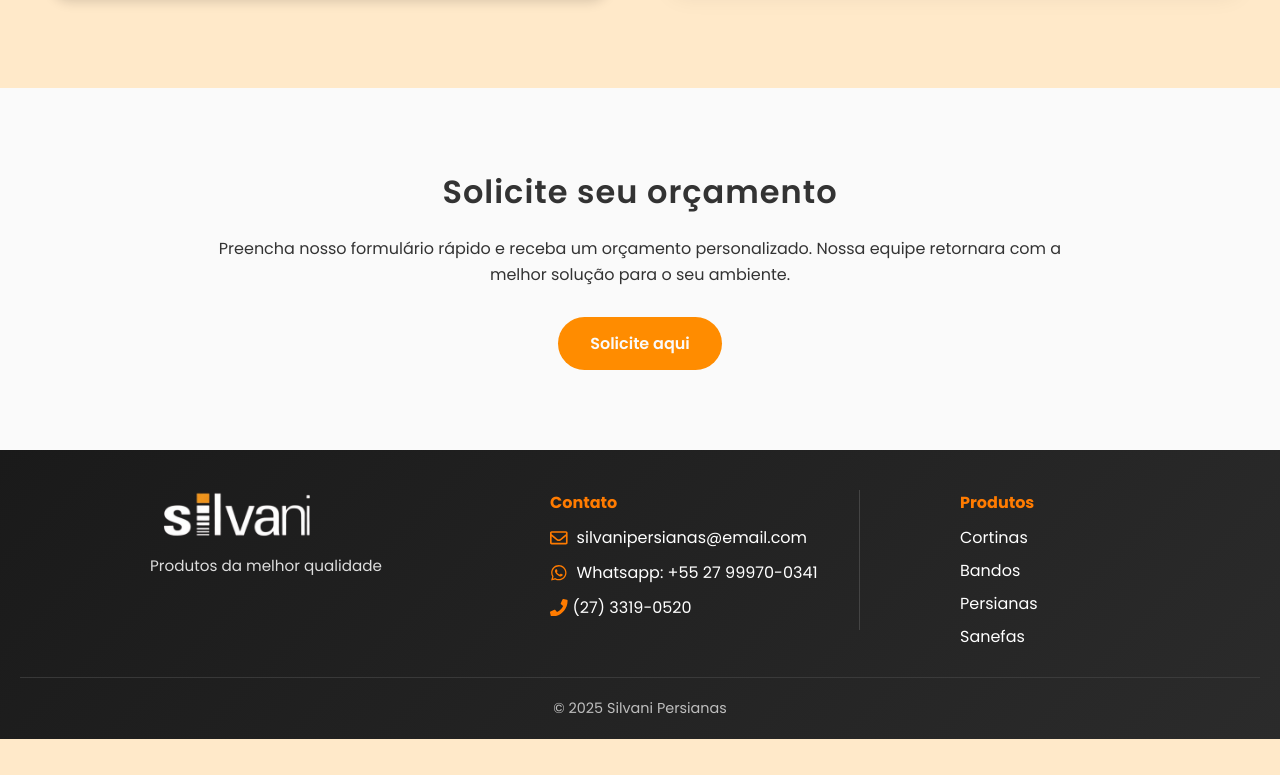
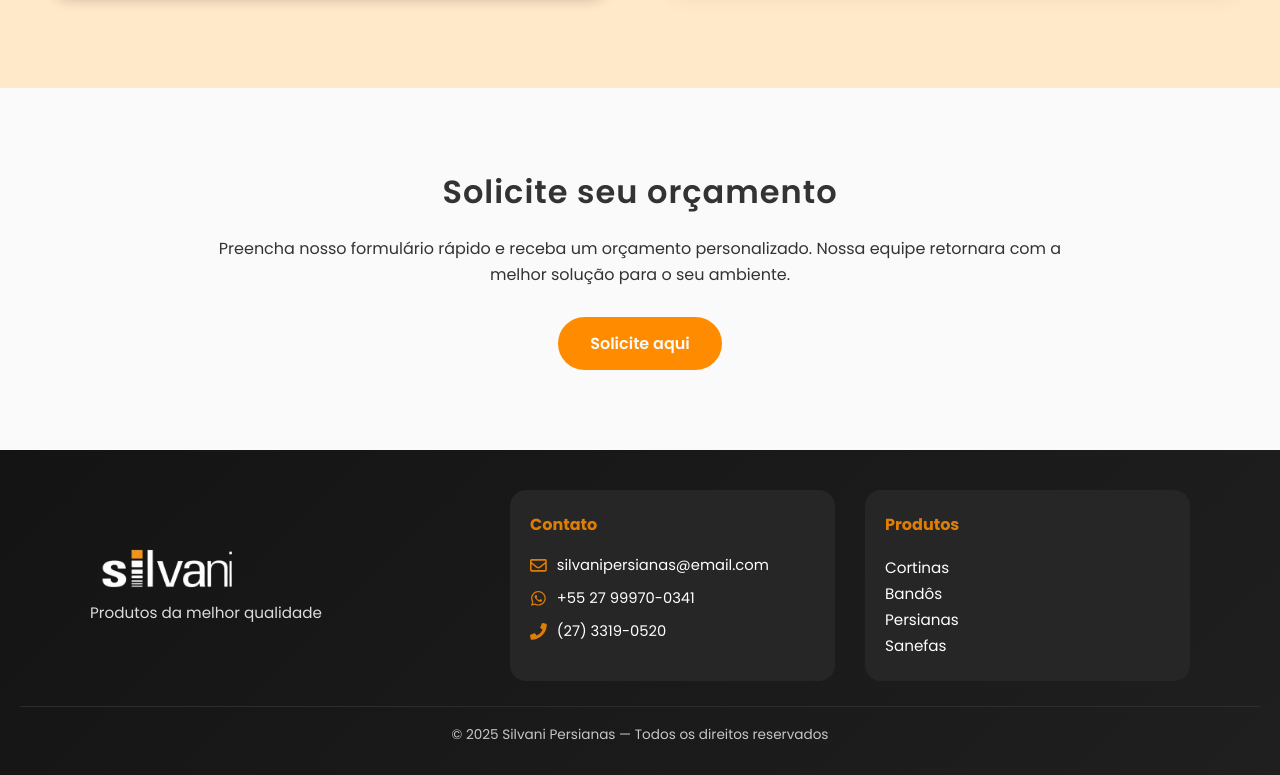
Before and after one commit to andremk12/TCC2---Frontend, a React (Vite) app: page /#/ in a window 1280 px wide. Shown: the part 1531-2306 px from the top of the page. Before the commit the page ends 2270 px from the top, so only its background shows below. Built offline with nearby package versions, Linux system fonts and the light colour scheme; grey boxes are pictures that could not be loaded.

Commit message:
Ajustes de responsividade

```diff
--- a/src/components/detalhesPedido/index.jsx
+++ b/src/components/detalhesPedido/index.jsx
@@ -124,6 +124,7 @@ function DetalhesModal({ open, onClose, details }) {
                     </strong>
                   </div>
 
+                  <div className = "odm-table-wrapper">
                       <table className="odm-table">
                         <thead>
                           <tr>
@@ -157,6 +158,7 @@ function DetalhesModal({ open, onClose, details }) {
                           </tr>
                         </tbody>
                       </table>
+                  </div>
 
                   {it.acessorios?.length ? (
                     <div className="odm-accessories">
--- a/src/components/footer/index.jsx
+++ b/src/components/footer/index.jsx
@@ -1,61 +1,57 @@
 import "./style.css";
 import { FaRegEnvelope, FaWhatsapp, FaPhone } from "react-icons/fa";
-import logo from "../../assets/logo-branca-SFp.png"
-
+import logo from "../../assets/logo-branca-SFp.png";
 
 function Footer() {
   return (
-    <div class ="footer">
-      <div className="footer-flex">
-        <div>
+    <footer className="footer">
+      <div className="footer-premium">
 
-        </div>
-
-        <div className="footer-sobre">
-         <img src={logo} alt="logo" />
+        {/* LOGO + FRASE */}
+        <div className="footer-brand">
+          <img src={logo} alt="Logo Silvani Persianas" />
           <p>Produtos da melhor qualidade</p>
         </div>
 
-        <div className="footer-contatos">
+        {/* CONTATOS */}
+        <div className="footer-card">
           <h4>Contato</h4>
-          <ul>
-            <li>
-              <FaRegEnvelope className="icon-f" />
+
           <a href="mailto:silvanipersianas@hotmail.com">
-                silvanipersianas@email.com
+            <FaRegEnvelope /> silvanipersianas@email.com
           </a>
-            </li>
-            <li>
-              <FaWhatsapp className="icon-f" />
+
           <a
             href="https://wa.me/5527999700341"
             target="_blank"
             rel="noopener noreferrer"
           >
-                Whatsapp: +55 27 99970-0341
+            <FaWhatsapp /> +55 27 99970-0341
           </a>
-            </li>
-            <li>
-              <FaPhone className="icon-f" />
-              <span>(27) 3319-0520</span>
-            </li>
-          </ul>
+
+          <span>
+            <FaPhone /> (27) 3319-0520
+          </span>
         </div>
 
-        <div className="footer-produtos">
+        {/* PRODUTOS */}
+        <div className="footer-card">
           <h4>Produtos</h4>
           <ul>
             <li>Cortinas</li>
-            <li>Bandos</li>
+            <li>Bandôs</li>
             <li>Persianas</li>
             <li>Sanefas</li>
           </ul>
         </div>
+
       </div>
 
-      <div className="subfooter">© 2025 Silvani Persianas</div>
+      <div className="subfooter">
+        © 2025 Silvani Persianas — Todos os direitos reservados
       </div>
-  )
+    </footer>
+  );
 }
 
 export default Footer;
--- a/src/components/footer/style.css
+++ b/src/components/footer/style.css
@@ -1,143 +1,134 @@
 .footer {
-  background: linear-gradient(135deg, #1a1a1a, #2b2b2b);
+  background: linear-gradient(135deg, #141414, #1f1f1f);
   color: #fff;
-  padding: 40px 20px 20px;
+  padding: 40px 20px 30px;
   font-family: "Poppins", sans-serif;
-  animation: fadeIn 1s ease-in-out;
 }
 
-/* === CONTAINER FLEX PRINCIPAL === */
-.footer-flex {
-  display: flex;
-  flex-wrap: wrap;
-  justify-content: space-between;
-  align-items: flex-start;
+.footer-premium {
   max-width: 1100px;
-  margin: 0 auto 20px;
-  gap: 60px;
+  margin: 0 auto 25px;
+  display: grid;
+  grid-template-columns: 1.2fr 1fr 1fr;
+  gap: 30px;
+  align-items: stretch;
 }
 
-/* === BLOCO SOBRE === */
-.footer-sobre {
+
+.footer-brand {
   display: flex;
   flex-direction: column;
   align-items: flex-start;
-  text-align: left;
-  flex: 1 1 250px;
+  justify-content: center;
 }
 
-.footer-sobre img {
-  width: 180px;
-  height: auto;
-  border-radius: 8px;
+.footer-brand img {
+  width: 160px;
   object-fit: contain;
   margin-bottom: 10px;
 }
 
-.footer-sobre p {
+.footer-brand p {
   font-size: 0.95rem;
   opacity: 0.85;
-  line-height: 1.6;
-  margin-top: 4px;
+  max-width: 260px;
 }
 
-/* === BLOCO CONTATOS === */
-.footer-contatos {
-  flex: 1 1 220px;
-  padding-right: 40px;
-  border-right: 1px solid #444; /* divisor visual */
+.footer-card {
+  background: #262626;
+  padding: 22px 20px;
+  border-radius: 16px;
+  display: flex;
+  flex-direction: column;
+  gap: 12px;
+  transition: 0.2s ease;
 }
 
-.footer-contatos h4 {
-  color: #ff7b00;
-  margin-bottom: 10px;
+.footer-card:hover {
+  transform: translateY(-4px);
+  box-shadow: 0 10px 15px rgba(0,0,0,0.4);
 }
 
-.footer-contatos ul {
-  list-style: none;
-  padding: 0;
-  margin: 0;
+.footer-card h4 {
+  color: #ff8c00db;
+  margin-bottom: 6px;
 }
 
-.footer-contatos li {
+
+.footer-card a,
+.footer-card span {
   display: flex;
   align-items: center;
-  margin-bottom: 10px;
+  gap: 10px;
+  color: #fff;
+  font-size: 0.92rem;
+  text-decoration: none;
 }
 
-.footer-contatos a {
-  color: #fff;
-  text-decoration: none;
-  margin-left: 4px;
+.footer-card a:hover {
+  color: #ff8c00db;
 }
 
-.footer-contatos a:hover {
-  color: #ff7b00;
+.footer-card svg {
+  color: #ff8c00db;
+  font-size: 1.05rem;
 }
 
-.footer-contatos .icon-f {
-  color: #ff7b00;
-  font-size: 1.1rem;
-  margin-right: 5px;
+
+.footer-card ul {
+  list-style: none;
+  margin: 0;
+  padding: 0;
 }
 
-/* === BLOCO PRODUTOS === */
-.footer-produtos {
-  flex: 1 1 180px;
-  padding-left: 40px;
+.footer-card li {
+  line-height: 1.7;
+  font-size: 0.95rem;
 }
 
-.footer-produtos h4 {
-  color: #ff7b00;
-  margin-bottom: 10px;
+
+.subfooter {
+  text-align: center;
+  border-top: 1px solid #333;
+  padding-top: 18px;
+  font-size: 0.85rem;
+  opacity: 0.75;
 }
 
-.footer-produtos ul {
-  list-style: none;
-  padding: 0;
-  margin: 0;
+
+@media (max-width: 900px) {
+  .footer-premium {
+    grid-template-columns: 1fr;
   }
 
-.footer-produtos li {
-  margin-bottom: 8px;
+  .footer-brand {
+    align-items: center;
+    text-align: center;
   }
 
-/* === SUBFOOTER === */
-.subfooter {
-  text-align: center;
-  border-top: 1px solid #444;
-  padding-top: 20px;
-  font-size: 0.9rem;
-  opacity: 0.7;
+  .footer-brand img {
+    margin: 0 auto 8px;
   }
 
-/* === RESPONSIVIDADE === */
-@media (max-width: 900px) {
-  .footer-flex {
-    flex-direction: column;
-    align-items: center;
-    text-align: center;
-    gap: 30px;
+  .footer-brand p {
+    margin: 0 auto;
+  }
 }
 
-  .footer-sobre {
-    align-items: center;
+@media (max-width: 480px) {
+  .footer {
+    padding: 30px 14px 25px;
   }
 
-  .footer-contatos {
-    border-right: none;
-    border-bottom: 1px solid #444;
-    padding-right: 0;
-    padding-bottom: 15px;
-    margin-bottom: 10px;
+  .footer-card {
+    padding: 18px 16px;
+    border-radius: 14px;
   }
 
-  .footer-produtos {
-    padding-left: 0;
+  .footer-brand img {
+    width: 130px;
   }
 
-  .footer-contatos li,
-  .footer-produtos li {
-    justify-content: center;
-  }
-}
+  .footer-card li,
+  .footer-card a,
+  .footer-card
--- a/src/components/map/index.jsx
+++ b/src/components/map/index.jsx
@@ -1,10 +1,12 @@
-import { MapContainer, TileLayer, Marker, Popup } from 'react-leaflet';
-import 'leaflet/dist/leaflet.css';
-import L from 'leaflet';
+import { MapContainer, TileLayer, Marker, Popup } from "react-leaflet";
+import "leaflet/dist/leaflet.css";
+import L from "leaflet";
 
-import markerIcon from 'leaflet/dist/images/marker-icon.png';
-import markerShadow from 'leaflet/dist/images/marker-shadow.png';
-import markerRetina from 'leaflet/dist/images/marker-icon-2x.png';
+import markerIcon from "leaflet/dist/images/marker-icon.png";
+import markerShadow from "leaflet/dist/images/marker-shadow.png";
+import markerRetina from "leaflet/dist/images/marker-icon-2x.png";
+
+import "./style.css"; // ⬅ importa o CSS do mapa
 
 // Corrige os ícones no build
 L.Icon.Default.mergeOptions({
@@ -14,29 +16,21 @@ L.Icon.Default.mergeOptions({
 });
 
 function MapSection() {
+  const position = [-20.34380397737362, -40.321189971277036];
+
   return (
-    <div
-      style={{
-        height: '516px',
-        width: '90%',
-        maxWidth: '1200px',
-        margin: '40px auto',
-        borderRadius: '20px',
-        overflow: 'hidden',
-        boxShadow: '0 4px 12px rgba(0, 0, 0, 0.15)',
-      }}
-    >
+    <div className="map-wrapper">
       <MapContainer
-        center={[-20.34380397737362, -40.321189971277036]}
+        center={position}
         zoom={13}
         scrollWheelZoom={false}
-        style={{ height: '100%', width: '100%' }}
+        className="map-leaflet"
       >
         <TileLayer
           attribution='&copy; <a href="https://www.openstreetmap.org/copyright">OpenStreetMap</a> contributors'
           url="https://{s}.tile.openstreetmap.org/{z}/{x}/{y}.png"
         />
-        <Marker position={[-20.34380397737362, -40.321189971277036]}>
+        <Marker position={position}>
           <Popup>
             Aqui é a sede da empresa. <br /> Visite-nos!
           </Popup>
--- a/src/components/map/style.css
+++ b/src/components/map/style.css
@@ -0,0 +1,45 @@
+.map-wrapper {
+  height: 516px;
+  width: 90%;
+  max-width: 1200px;
+  margin: 40px auto;
+  border-radius: 20px;
+  overflow: hidden;
+  box-shadow: 0 4px 12px rgba(0, 0, 0, 0.15);
+}
+
+/* garante que o leaflet ocupe tudo dentro do wrapper */
+.map-leaflet {
+  height: 100%;
+  width: 100%;
+}
+
+/* ====== RESPONSIVO ====== */
+
+@media (max-width: 900px) {
+  .map-wrapper {
+    height: 380px;
+    width: 95%;
+    margin: 32px auto;
+    border-radius: 18px;
+  }
+}
+
+@media (max-width: 768px) {
+  .map-wrapper {
+    height: 320px;
+    width: 100%;
+    margin: 24px auto 32px;
+    border-radius: 16px;
+    box-shadow: 0 3px 10px rgba(0, 0, 0, 0.12);
+  }
+}
+
+@media (max-width: 480px) {
+  .map-wrapper {
+    height: 260px;
+    margin: 18px auto 28px;
+    border-radius: 12px;
+    box-shadow: 0 2px 8px rgba(0, 0, 0, 0.1);
+  }
+}
--- a/src/pages/Login/index.jsx
+++ b/src/pages/Login/index.jsx
@@ -4,6 +4,7 @@ import api from "../../services/api.js"
 import { useNavigate } from "react-router-dom"
 import { useState } from "react"
 import loginImage from "../../assets/imagemLogin3.jpg"
+import Footer from '../../components/footer/index.jsx'
 
 function Login() {
   const navigate = useNavigate()
@@ -45,6 +46,7 @@ function Login() {
   }
 
   return (
+    <>
     <div className="login-container">
         <div className="left-section">
           <LoginForm onSubmit={handleLogin} />
@@ -59,6 +61,9 @@ function Login() {
           </div>
         )}
       </div>
+
+      <Footer/>
+    </>
   )
 }
 
--- a/src/pages/Register/style.css
+++ b/src/pages/Register/style.css
@@ -3,6 +3,7 @@
     align-items: center;
     flex-direction: column;
     padding-top: 20px;
+    margin-bottom: 25px;
 }
 
 .container a{
```
Also changed, not shown: src/components/forms/editForm/style.css (+109 -21 lines), src/components/forms/loginForm/style.css (+94 -26 lines). Lines whose indentation alone changed are shown as unchanged.
